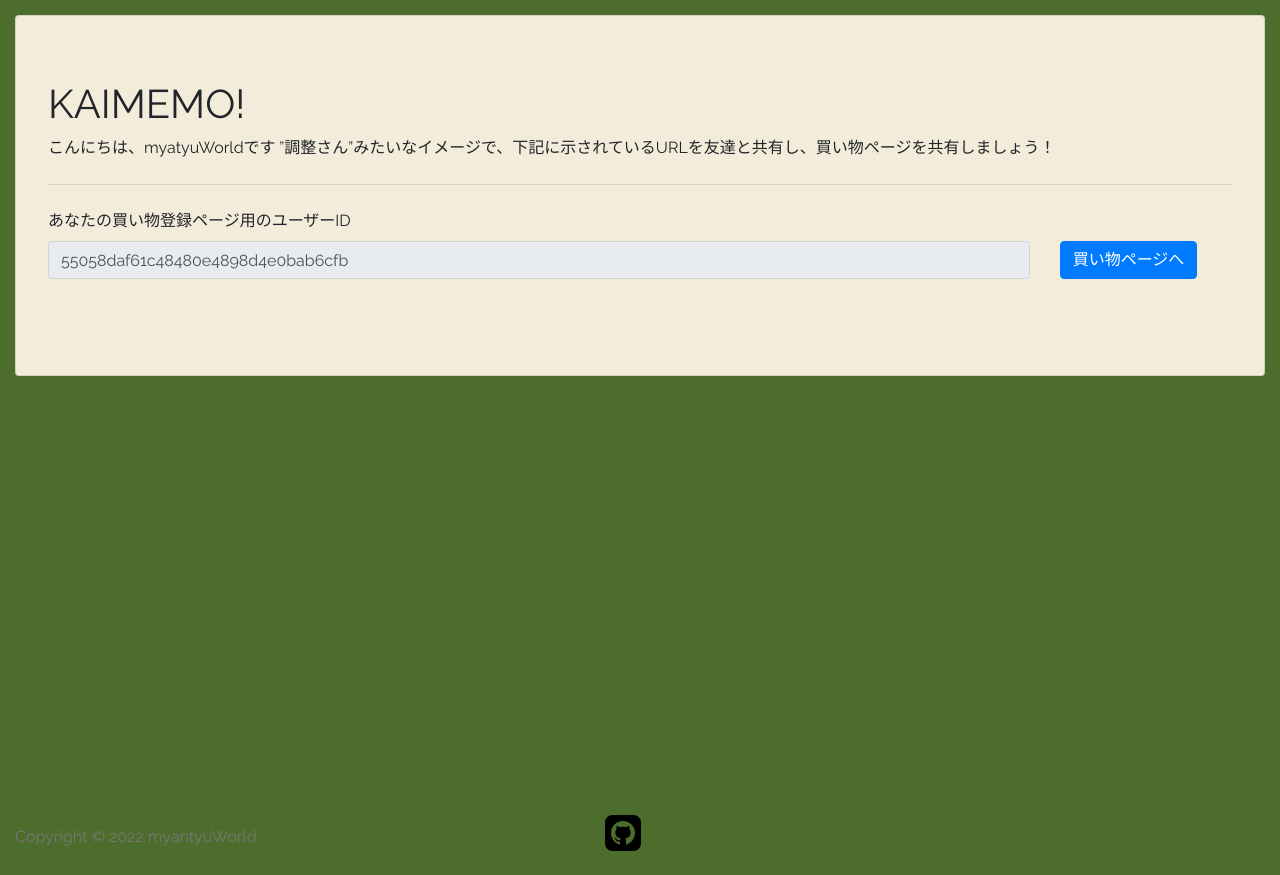
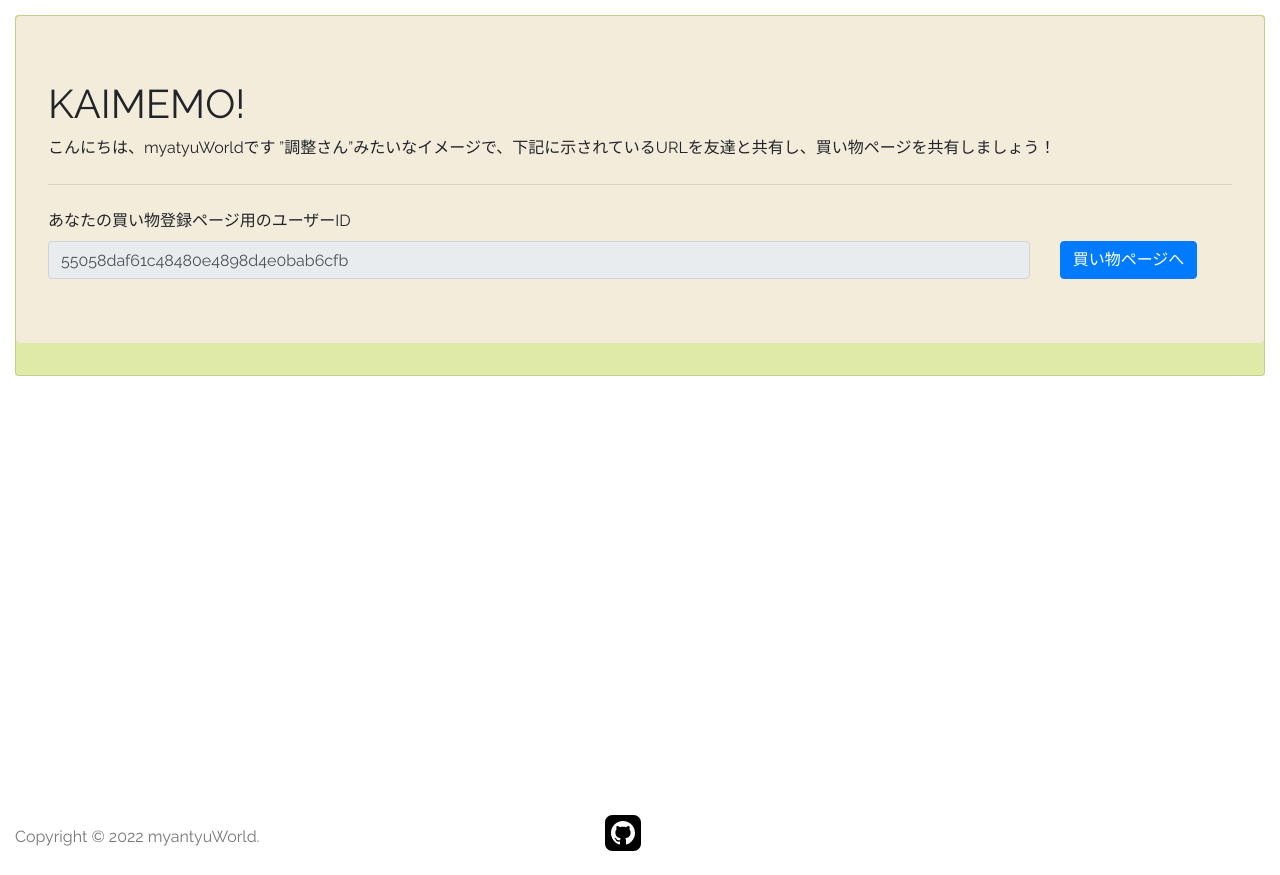
Before and after one commit to myantyuWorld/kaimemo, a Vue app: page /logon in a window 1280 px wide. Built offline with nearby package versions, Linux system fonts and the light colour scheme.

Commit message:
color modify

```diff
--- a/src/assets/main.css
+++ b/src/assets/main.css
@@ -4,7 +4,7 @@
 body {
     font-family: "Raleway","Noto Sans JP", sans-serif;
     width: 100vw;
-    background-color: rgb(77, 109, 45);
+    background-color: #ffffff;
     height: 100vh;
 }
 
@@ -32,7 +32,7 @@ body {
 
 .card {
     margin: 15px;
-    background-color: rgb(243, 236, 219);
+    background-color: #DFEAA6;
 }
 
 .fin {
```
